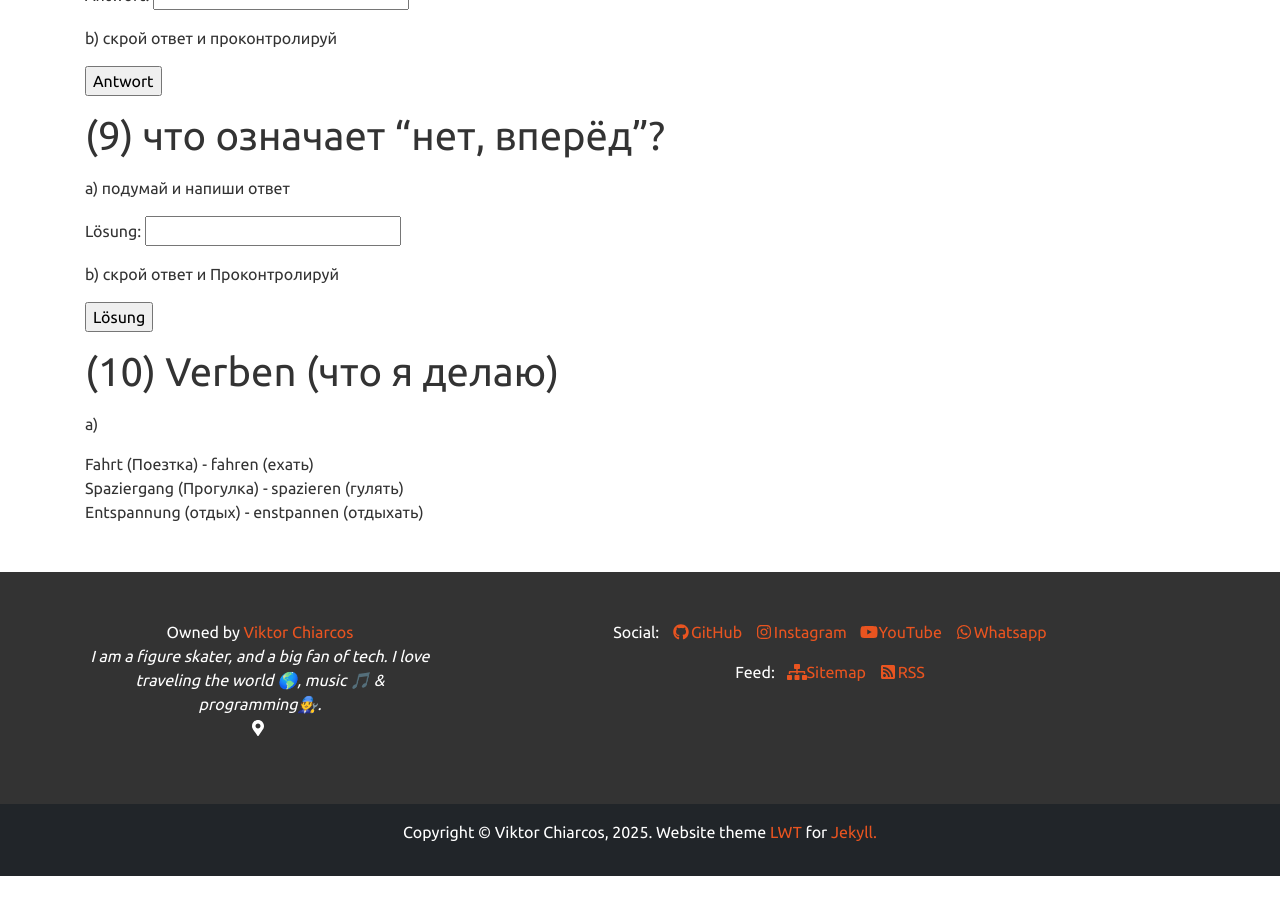
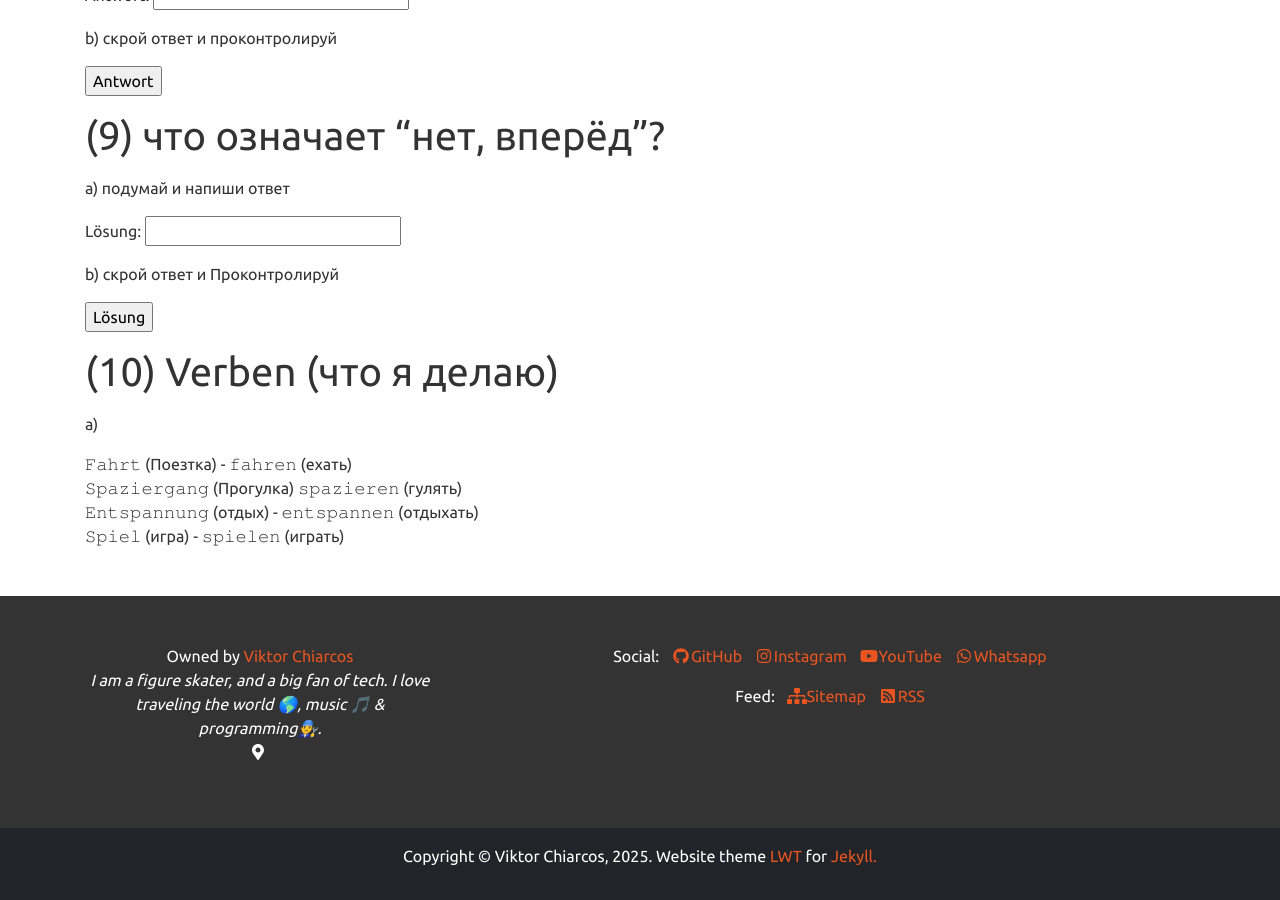
Before and after one commit to viktor-chiarcos/viktor-chiarcos.github.io, a Jekyll site: the page built from _pages/ivan/index.md, in a window 1280 px wide and 900 px high, scrolled down 5625 px. Built offline with Jekyll 4.4.1, drawn with Linux system fonts in a browser that asks for light colours; before the commit the page ends 6501 px from its top, so only the background shows below that.

Commit message:
index.md aktualisieren

```diff
--- a/_pages/ivan/index.md
+++ b/_pages/ivan/index.md
@@ -216,6 +216,7 @@ b) скрой ответ и Проконтролируй
 # (10) Verben (что я делаю)
 a)
 
-Fahrt (Поезтка) - fahren (ехать)\
-Spaziergang (Прогулка) - spazieren (гулять)\
-Entspannung (отдых) - enstpannen (отдыхать)
+𝙵𝚊𝚑𝚛𝚝  (Поезтка) - 𝚏𝚊𝚑𝚛𝚎𝚗 (ехать)\
+𝚂𝚙𝚊𝚣𝚒𝚎𝚛𝚐𝚊𝚗𝚐 (Прогулка) 𝚜𝚙𝚊𝚣𝚒𝚎𝚛𝚎𝚗 (гулять)\
+𝙴𝚗𝚝𝚜𝚙𝚊𝚗𝚗𝚞𝚗𝚐 (отдых) - 𝚎𝚗𝚝𝚜𝚙𝚊𝚗𝚗𝚎𝚗 (отдыхать)\
+𝚂𝚙𝚒𝚎𝚕 (игра) - 𝚜𝚙𝚒𝚎𝚕𝚎𝚗 (играть)
```
